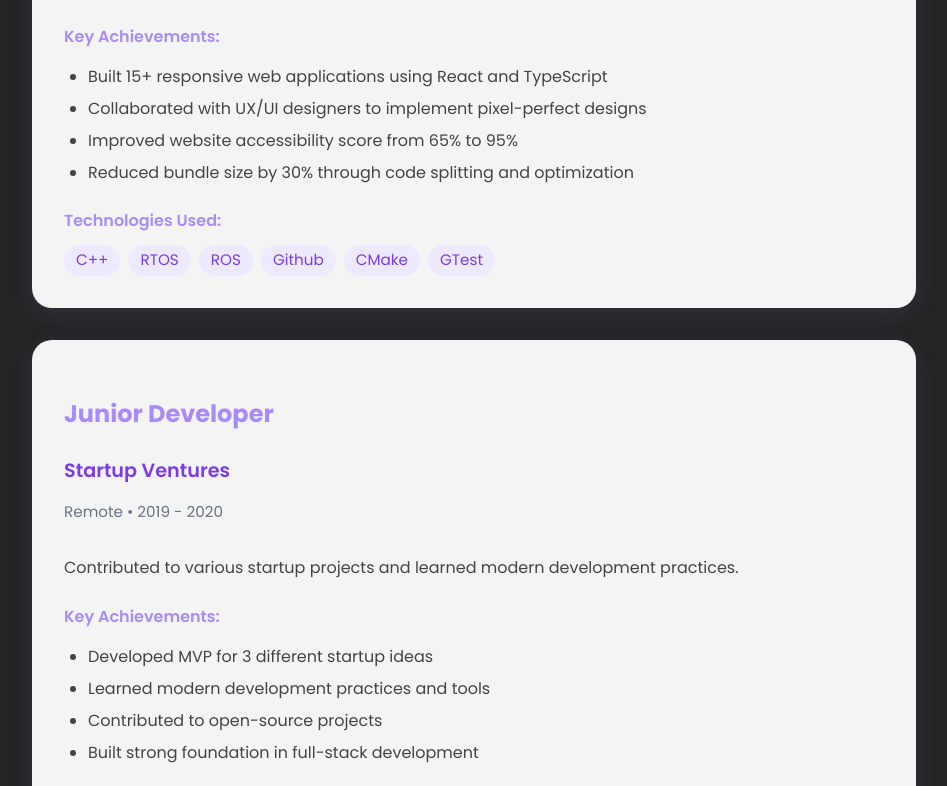
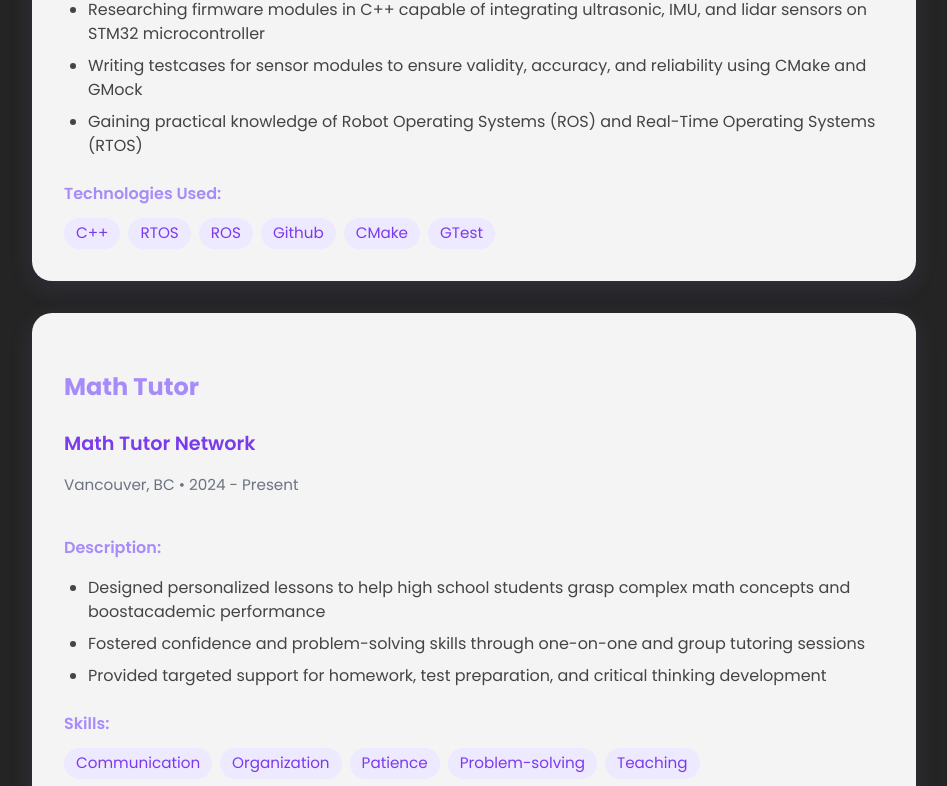
Before and after one commit to kathrynezong/kathrynezong_website, a React (Vite) app: page /experience in a window 1280 px wide. Shown: the part 1114-1900 px from the top of the page, without its empty margins (166-1113 px from the left). Built offline with nearby package versions, Linux system fonts and the light colour scheme.

Commit message:
editing contents

```diff
--- a/src/components/Experience.jsx
+++ b/src/components/Experience.jsx
@@ -1,8 +1,9 @@
 import React from 'react';
 import { useNavigate } from 'react-router-dom';
 const projects = [
-  { title: 'Software Engineering Co-op', description: 'Software engineering co-op at Arius Technology Inc.', link: '#' },
-  { title: 'Firmware Member', description: 'I am a firmware member with Open Robotics UBC.', link: '#' },
+  { title: 'Software Engineering Co-op', description: 'Refactor and improve next-generation 2D/3D image acquisition...', link: '#', id: 1 },
+  { title: 'Firmware Member', description: 'Researching firmware modules in C++ capable of integrating ultrasonic...', link: '#', id: 2 },
+  { title: 'Math Tutor', description: 'Designed personalized lessons to help high school students grasp complex...', link: '#', id: 3 },
 ];
 export default function Experience() {
   const navigate = useNavigate();
@@ -24,7 +25,7 @@ export default function Experience() {
             }}
             onMouseOver={e => { e.currentTarget.style.transform = 'scale(1.025)'; e.currentTarget.style.boxShadow = '0 12px 32px 0 rgba(167,139,250,0.18)'; }}
             onMouseOut={e => { e.currentTarget.style.transform = 'scale(1)'; e.currentTarget.style.boxShadow = '0 6px 24px 0 rgba(167,139,250,0.12)'; }}
-            onClick={() => navigate(`/experience#job-${idx}`)}
+            onClick={() => navigate(`/experience#job-${p.id}`)}
           >
             <h3 style={{ margin: '0 0 0.5rem', color: '#a78bfa' }}>{p.title}</h3>
             <p style={{ margin: 0, color: '#555' }}>{p.description}</p>
--- a/src/components/Header.jsx
+++ b/src/components/Header.jsx
@@ -47,7 +47,7 @@ export default function Header() {
       zIndex: 1000
     }}>
       <h1 style={{ margin: 0, fontSize: '2rem', marginBottom: '0.5rem' }}>
-        Kathryne
+        Kathryne Zong
       </h1>
       <div style={{
         minHeight: '2rem',
--- a/src/components/Projects.jsx
+++ b/src/components/Projects.jsx
@@ -1,8 +1,24 @@
 import React from 'react';
 import { useNavigate } from 'react-router-dom';
 const projects = [
-  { title: 'Project One', description: 'A cool project using React.', link: '#' },
-  { title: 'Project Two', description: 'Another cool project with Vite.', link: '#' },
+  {
+    title: 'Obstacle Avoidance Vehicle',
+    description: 'Assembled key components including DC motors, motor driver, and ultrasonic sensor to enable autonomous navigation...',
+    link: '#',
+    id: 1
+  },
+  {
+    title: 'Simple RISC Machine',
+    description: 'Designed and implemented a Simple RISC processor, including data path and finite state machine controller...',
+    link: '#',
+    id: 2
+  },
+  {
+    title: 'Quiz Application',
+    description: 'Collaborated with other students to design and implement a quiz application for UBC students...',
+    link: '#',
+    id: 3
+  },
 ];
 export default function Projects() {
   const navigate = useNavigate();
@@ -24,7 +40,7 @@ export default function Projects() {
             }}
             onMouseOver={e => { e.currentTarget.style.transform = 'scale(1.025)'; e.currentTarget.style.boxShadow = '0 12px 32px 0 rgba(167,139,250,0.18)'; }}
             onMouseOut={e => { e.currentTarget.style.transform = 'scale(1)'; e.currentTarget.style.boxShadow = '0 6px 24px 0 rgba(167,139,250,0.12)'; }}
-            onClick={() => navigate(`/projects#project-${idx + 1}`)}
+            onClick={() => navigate(`/projects#project-${project.id}`)}
           >
             <h3 style={{ margin: '0 0 0.5rem', color: '#a78bfa' }}>{project.title}</h3>
             <p style={{ margin: 0, color: '#555' }}>{project.description}</p>
--- a/src/pages/ExperiencePage.jsx
+++ b/src/pages/ExperiencePage.jsx
@@ -1,6 +1,22 @@
-import React from 'react';
+import React, { useEffect } from 'react';
+import { useLocation } from 'react-router-dom';
 
 export default function ExperiencePage() {
+  const location = useLocation();
+
+  useEffect(() => {
+    // Check if there's a hash in the URL and scroll to that element
+    if (location.hash) {
+      const element = document.querySelector(location.hash);
+      if (element) {
+        // Add a small delay to ensure the page is fully rendered
+        setTimeout(() => {
+          element.scrollIntoView({ behavior: 'smooth', block: 'center' });
+        }, 100);
+      }
+    }
+  }, [location.hash]);
+
   const experience = [
     {
       id: 1,
@@ -8,12 +24,11 @@ export default function ExperiencePage() {
       position: "Software Engineering Co-op",
       duration: "May 2025 - Present",
       location: "Richmond, BC",
-      description: "Leading development of enterprise web applications and mentoring junior developers.",
+      // description: "Leading development of enterprise web applications and mentoring junior developers.",
       achievements: [
-        "Led a team of 5 developers in building a customer portal serving 10,000+ users",
-        "Reduced application load time by 40% through optimization and caching strategies",
-        "Implemented CI/CD pipeline reducing deployment time from 2 hours to 15 minutes",
-        "Mentored 3 junior developers, improving team productivity by 25%"
+        "Refactor and improve next-generation 2D/3D image acquisition and processing software",
+        "Researched and proposed alternative techniques to determine 3D object position and orientation using Python Open3D library",
+        "Tested and developed a replacement algorithm for surface normal calculations within the existing codebase,improving accuracy of color correction and overall rendering quality"
       ],
       technologies: ["C++", "Python", "CMake", "GTest", "Azure DevOps", "Git", "Jira", "Jenkins"]
     },
@@ -23,36 +38,33 @@ export default function ExperiencePage() {
       position: "Firmware Member",
       duration: "Jan 2025 - Present",
       location: "Vancouver, BC",
-      description: "Developed responsive web applications and collaborated with design teams.",
+      // description: "Developed responsive web applications and collaborated with design teams.",
       achievements: [
-        "Built 15+ responsive web applications using React and TypeScript",
-        "Collaborated with UX/UI designers to implement pixel-perfect designs",
-        "Improved website accessibility score from 65% to 95%",
-        "Reduced bundle size by 30% through code splitting and optimization"
+        "Researching firmware modules in C++ capable of integrating ultrasonic, IMU, and lidar sensors on STM32 microcontroller",
+        "Writing testcases for sensor modules to ensure validity, accuracy, and reliability using CMake and GMock",
+        "Gaining practical knowledge of Robot Operating Systems (ROS) and Real-Time Operating Systems (RTOS)"
       ],
       technologies: ["C++", "RTOS", "ROS", "Github", "CMake", "GTest"]
     },
     {
       id: 3,
-      company: "Startup Ventures",
-      position: "Junior Developer",
-      duration: "2019 - 2020",
-      location: "Remote",
-      description: "Contributed to various startup projects and learned modern development practices.",
+      company: "Math Tutor Network",
+      position: "Math Tutor",
+      duration: "2024 - Present",
+      location: "Vancouver, BC",
+      // description: "Contributed to various startup projects and learned modern development practices.",
       achievements: [
-        "Developed MVP for 3 different startup ideas",
-        "Learned modern development practices and tools",
-        "Contributed to open-source projects",
-        "Built strong foundation in full-stack development"
+        "Designed personalized lessons to help high school students grasp complex math concepts and boostacademic performance",
+        "Fostered confidence and problem-solving skills through one-on-one and group tutoring sessions",
+        "Provided targeted support for homework, test preparation, and critical thinking development"
       ],
-      technologies: ["JavaScript", "React", "Node.js", "MongoDB", "Express"]
+      skills: ["Communication", "Organization", "Patience", "Problem-solving", "Teaching"]
     }
   ];
 
   const skills = {
     "Languages": ["C/C++", "Python", "Java", "ARM", "SystemVerilog", "JavaScript"],
-    "Backend": ["Node.js", "Express", "Python", "Django", "PostgreSQL", "MongoDB", "Redis"],
-    "DevOps": ["Docker", "Kubernetes", "AWS", "CI/CD", "Git", "Linux"],
+    "DevOps": ["CI/CD", "Git", "Linux"],
     "Tools": ["VS Code", "Jira", "Slack", "Notion", "Teams"]
   };
 
@@ -69,7 +81,7 @@ export default function ExperiencePage() {
         <div style={{ display: 'flex', justifyContent: 'center' }}>
           <div style={{ display: 'grid', gap: '2rem', maxWidth: '900px', width: '100%' }}>
             {experience.map(job => (
-              <div key={job.id} className="modern-card" style={{
+              <div key={job.id} id={`job-${job.id}`} className="modern-card" style={{
                 backgroundColor: 'rgba(255,255,255,0.95)',
                 borderRadius: '20px',
                 padding: '2rem',
@@ -98,7 +110,7 @@ export default function ExperiencePage() {
                   {job.description}
                 </p>
                 <div style={{ marginBottom: '1.5rem' }}>
-                  <h4 style={{ color: '#a78bfa', marginBottom: '0.75rem', fontWeight: 600 }}>Key Achievements:</h4>
+                  <h4 style={{ color: '#a78bfa', marginBottom: '0.75rem', fontWeight: 600 }}>Description:</h4>
                   <ul style={{ color: '#444', paddingLeft: '1.5rem' }}>
                     {job.achievements.map((achievement, index) => (
                       <li key={index} style={{ marginBottom: '0.5rem', lineHeight: '1.5' }}>
@@ -108,10 +120,12 @@ export default function ExperiencePage() {
                   </ul>
                 </div>
                 <div>
-                  <h4 style={{ color: '#a78bfa', marginBottom: '0.75rem', fontWeight: 600 }}>Technologies Used:</h4>
+                  <h4 style={{ color: '#a78bfa', marginBottom: '0.75rem', fontWeight: 600 }}>
+                    {job.technologies ? 'Technologies Used:' : 'Skills:'}
+                  </h4>
                   <div style={{ display: 'flex', flexWrap: 'wrap', gap: '0.5rem' }}>
-                    {job.technologies.map(tech => (
-                      <span key={tech} style={{
+                    {(job.technologies || job.skills).map(item => (
+                      <span key={item} style={{
                         backgroundColor: '#ede9fe',
                         color: '#7c3aed',
                         padding: '0.25rem 0.75rem',
@@ -119,7 +133,7 @@ export default function ExperiencePage() {
                         fontSize: '0.95rem',
                         fontWeight: 500
                       }}>
-                        {tech}
+                        {item}
                       </span>
                     ))}
                   </div>
--- a/src/pages/ProjectsPage.jsx
+++ b/src/pages/ProjectsPage.jsx
@@ -1,68 +1,77 @@
-import React from 'react';
+import React, { useEffect } from 'react';
+import { useLocation } from 'react-router-dom';
 
 export default function ProjectsPage() {
+  const location = useLocation();
+
+  useEffect(() => {
+    // Check if there's a hash in the URL and scroll to that element
+    if (location.hash) {
+      const element = document.querySelector(location.hash);
+      if (element) {
+        // Add a small delay to ensure the page is fully rendered
+        setTimeout(() => {
+          element.scrollIntoView({ behavior: 'smooth', block: 'center' });
+        }, 100);
+      }
+    }
+  }, [location.hash]);
+
   const projects = [
     {
       id: 1,
-      title: "E-Commerce Platform",
-      description: "A full-stack e-commerce application built with React, Node.js, and MongoDB. Features include user authentication, product catalog, shopping cart, and payment integration.",
-      technologies: ["React", "Node.js", "MongoDB", "Express", "Stripe"],
-      image: "https://via.placeholder.com/400x250/1a1a1a/ffffff?text=E-Commerce+Platform",
+      title: "Obstacle Avoidance Vehicle",
+      subtitle: "Personal • Dec 2024",
+      description: "An autonomous vehicle project that demonstrates embedded systems programming and hardware integration.",
+      achievements: [
+        "Assembled key components including DC motors, motor driver, and ultrasonic sensor to enable autonomous navigation",
+        "Wrote embedded C++ code for real-time sensor data processing and motor control",
+        "Built supporting circuits to implement reliable obstacle detection and navigation"
+      ],
+      technologies: ["Arduino", "C++", "Hardware components"],
       github: "#",
-      live: "#",
-      features: [
-        "User authentication and authorization",
-        "Product catalog with search and filtering",
-        "Shopping cart functionality",
-        "Payment processing with Stripe",
-        "Admin dashboard for inventory management"
-      ]
+      live: "#"
     },
     {
       id: 2,
-      title: "Task Management App",
-      description: "A collaborative task management application with real-time updates, team collaboration, and progress tracking.",
-      technologies: ["React", "Firebase", "Material-UI", "Socket.io"],
-      image: "https://via.placeholder.com/400x250/1a1a1a/ffffff?text=Task+Management+App",
+      title: "Simple RISC Machine",
+      subtitle: "UBC • Oct 2024 - Dec 2024",
+      description: "A complete processor design project implementing a Simple RISC architecture with FPGA integration.",
+      achievements: [
+        "Designed and implemented a Simple RISC processor, including data path and finite state machine controller",
+        "Programmed memory mapped I/O for external communication, increasing processor versatility",
+        "Verified functionality using ModelSim and Quartus by simulating memory and instruction in SystemVerilog and integrating with FPGA"
+      ],
+      technologies: ["SystemVerilog", "ModelSim", "Quartus", "FPGA"],
       github: "#",
-      live: "#",
-      features: [
-        "Real-time task updates",
-        "Team collaboration",
-        "Progress tracking and analytics",
-        "File attachments",
-        "Mobile responsive design"
-      ]
+      live: "#"
     },
     {
       id: 3,
-      title: "Weather Dashboard",
-      description: "A weather application that displays current weather conditions and forecasts using multiple weather APIs.",
-      technologies: ["React", "OpenWeather API", "Chart.js", "CSS3"],
-      image: "https://via.placeholder.com/400x250/1a1a1a/ffffff?text=Weather+Dashboard",
+      title: "Quiz Application",
+      subtitle: "UBC • Oct 2024 - Dec 2024",
+      description: "A collaborative educational application designed to help UBC students study more efficiently.",
+      achievements: [
+        "Collaborated with other students to design and implement a quiz application",
+        "Utilized a database with questions and answers, randomly generates questions for users to answer",
+        "Designed to help UBC students study more efficiently and in a more interactive way"
+      ],
+      technologies: ["Swift"],
       github: "#",
-      live: "#",
-      features: [
-        "Current weather conditions",
-        "5-day weather forecast",
-        "Interactive weather maps",
-        "Location-based weather",
-        "Weather alerts and notifications"
-      ]
+      live: "#"
     }
   ];
 
   return (
-    <div style={{ padding: '2rem', maxWidth: '1200px', margin: '0 auto' }}>
-      <div style={{ height: '180px' }} />
-      <h1 style={{ textAlign: 'center', margin: '0 0 30px 0', color: '#ffffff', fontSize: '2rem', width: '100%' }}>
+    <div style={{ padding: '2rem', maxWidth: '1200px', margin: '0 auto', paddingTop: '110px' }}>
+      <h1 style={{ textAlign: 'center', margin: '0 0 60px 0', color: '#ffffff', fontSize: '2.5rem', width: '100%' }}>
         Projects
       </h1>
 
       <div style={{ display: 'flex', justifyContent: 'center' }}>
         <div style={{ display: 'grid', gap: '3rem', maxWidth: '900px', width: '100%' }}>
           {projects.map(project => (
-            <div key={project.id} className="modern-card" style={{
+            <div key={project.id} id={`project-${project.id}`} className="modern-card" style={{
               backgroundColor: 'rgba(255,255,255,0.95)',
               borderRadius: '20px',
               padding: '2rem',
@@ -76,7 +85,17 @@ export default function ProjectsPage() {
             >
               <h3 style={{ color: '#a78bfa', fontSize: '1.5rem', fontWeight: 700, marginBottom: '0.5rem' }}>{project.title}</h3>
               <h4 style={{ color: '#7c3aed', fontSize: '1.1rem', fontWeight: 600, marginBottom: '0.5rem' }}>{project.subtitle}</h4>
-              <p style={{ color: '#444', marginBottom: '1rem', lineHeight: '1.6' }}>{project.description}</p>
+              <p style={{ color: '#444', marginBottom: '1.5rem', lineHeight: '1.6' }}>{project.description}</p>
+              <div style={{ marginBottom: '1.5rem' }}>
+                <h4 style={{ color: '#a78bfa', marginBottom: '0.75rem', fontWeight: 600 }}>Key Achievements:</h4>
+                <ul style={{ color: '#444', paddingLeft: '1.5rem' }}>
+                  {project.achievements.map((achievement, index) => (
+                    <li key={index} style={{ marginBottom: '0.5rem', lineHeight: '1.5' }}>
+                      {achievement}
+                    </li>
+                  ))}
+                </ul>
+              </div>
               <div style={{ display: 'flex', flexWrap: 'wrap', gap: '0.5rem', marginBottom: '1rem' }}>
                 {project.technologies.map(tech => (
                   <span key={tech} style={{
@@ -91,8 +110,9 @@ export default function ProjectsPage() {
                   </span>
                 ))}
               </div>
-              {project.link && (
-                <a href={project.link} target="_blank" rel="noopener noreferrer" style={{
+              {/* Temporarily disabled - no project links available
+              {project.github && (
+                <a href={project.github} target="_blank" rel="noopener noreferrer" style={{
                   color: '#a78bfa',
                   textDecoration: 'underline',
                   fontWeight: 600
@@ -100,6 +120,7 @@ export default function ProjectsPage() {
                   View Project
                 </a>
               )}
+              */}
             </div>
           ))}
         </div>
```
